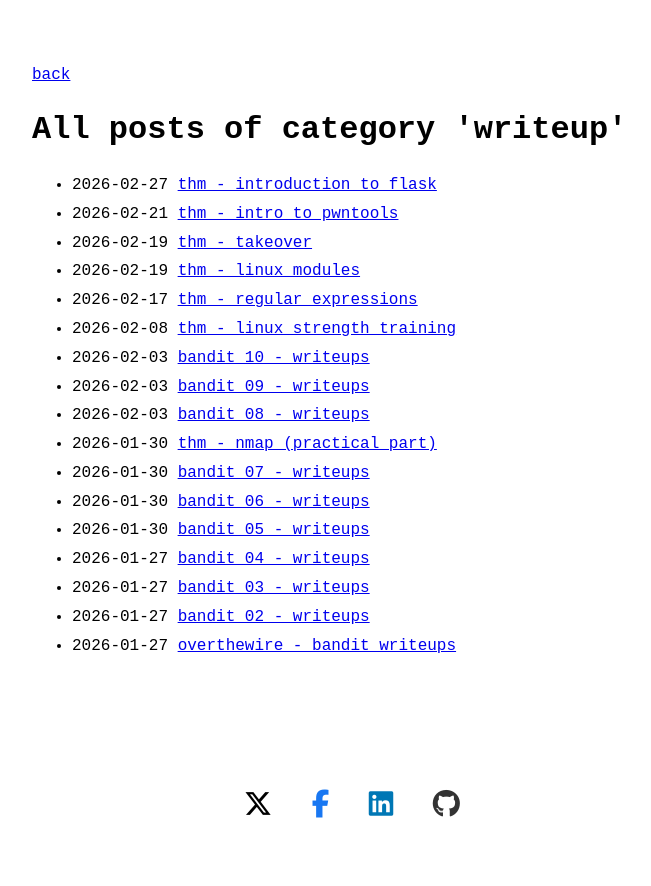
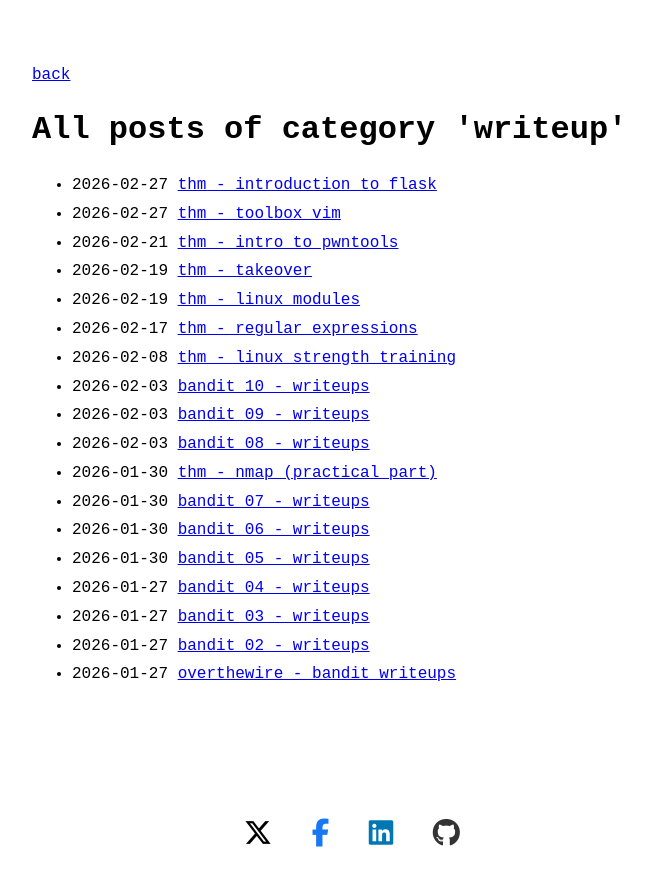
Before and after one commit to mahidulhq/mahidulhq.github.io, a Jekyll site: the page built from writeup-archive.md, in a window 1280 px wide. Shown: the top 886 px of the page, without its empty margins (288-939 px from the left). Built offline with Jekyll 4.4.1, drawn with Linux system fonts in a browser that asks for light colours; nearby versions of some CDN libraries.

Commit message:
Update 2026-02-27-thm-vim.md

```diff
--- a/_posts/2026-02-27-thm-vim.md
+++ b/_posts/2026-02-27-thm-vim.md
@@ -1,3 +1,9 @@
+---
+title: "THM - Toolbox Vim"
+date: 2026-02-27 16:27:00 +0600
+categories: [writeup]
+---
+
 **Lets get started!**
 ### **Task: 1**
 To check whether Vim is installed:
```
